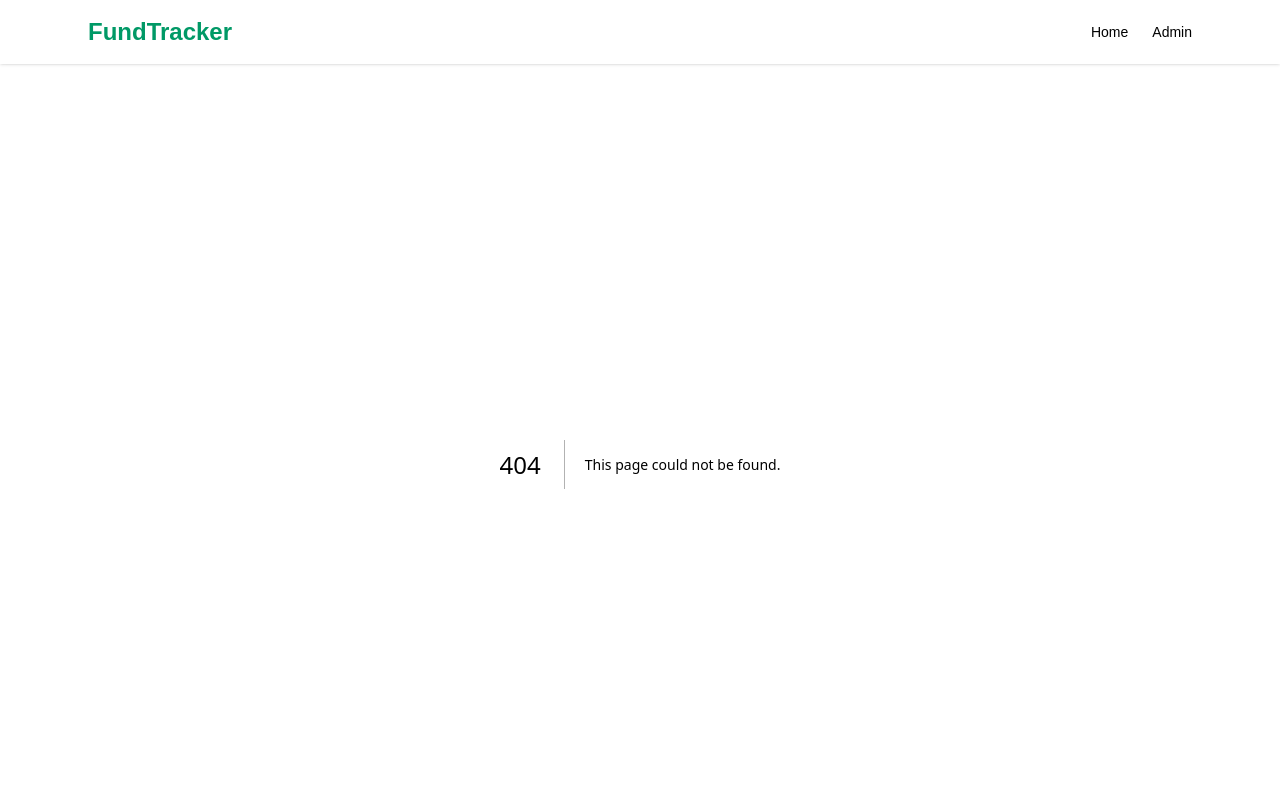
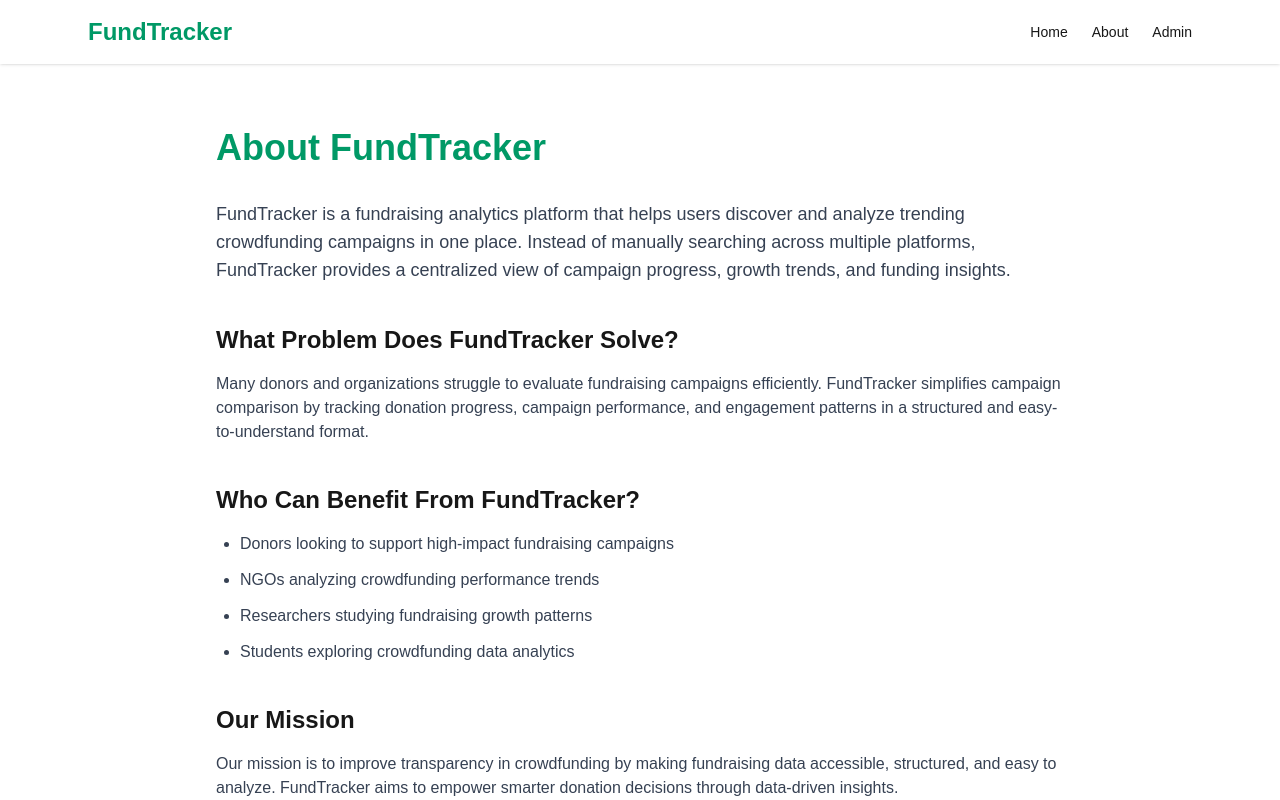
Before and after one commit to deepakQE/fundtracker, a Next.js app: page /about in a window 1280 px wide. Before the commit this address had no page. Shown: the top 800 px of the page. Built offline with nearby package versions, Linux system fonts and the light colour scheme.

Commit message:
Add About page for SEO

```diff
--- /dev/null
+++ b/app/about/page.tsx
@@ -0,0 +1,56 @@
+export const metadata = {
+  title: "About FundTracker",
+  description:
+    "Learn what FundTracker is, how it helps users analyze fundraising campaigns, and why it is useful for donors, NGOs, and researchers.",
+};
+
+export default function AboutPage() {
+  return (
+    <div className="max-w-4xl mx-auto px-6 py-16">
+      <h1 className="text-4xl font-bold text-emerald-600 mb-8">
+        About FundTracker
+      </h1>
+
+      <p className="mb-6 text-lg text-gray-700">
+        FundTracker is a fundraising analytics platform that helps users
+        discover and analyze trending crowdfunding campaigns in one place.
+        Instead of manually searching across multiple platforms, FundTracker
+        provides a centralized view of campaign progress, growth trends,
+        and funding insights.
+      </p>
+
+      <h2 className="text-2xl font-semibold mt-10 mb-4">
+        What Problem Does FundTracker Solve?
+      </h2>
+
+      <p className="mb-6 text-gray-700">
+        Many donors and organizations struggle to evaluate fundraising
+        campaigns efficiently. FundTracker simplifies campaign comparison by
+        tracking donation progress, campaign performance, and engagement
+        patterns in a structured and easy-to-understand format.
+      </p>
+
+      <h2 className="text-2xl font-semibold mt-10 mb-4">
+        Who Can Benefit From FundTracker?
+      </h2>
+
+      <ul className="list-disc pl-6 text-gray-700 space-y-3">
+        <li>Donors looking to support high-impact fundraising campaigns</li>
+        <li>NGOs analyzing crowdfunding performance trends</li>
+        <li>Researchers studying fundraising growth patterns</li>
+        <li>Students exploring crowdfunding data analytics</li>
+      </ul>
+
+      <h2 className="text-2xl font-semibold mt-10 mb-4">
+        Our Mission
+      </h2>
+
+      <p className="text-gray-700">
+        Our mission is to improve transparency in crowdfunding by making
+        fundraising data accessible, structured, and easy to analyze.
+        FundTracker aims to empower smarter donation decisions through
+        data-driven insights.
+      </p>
+    </div>
+  );
+}
--- a/app/layout.tsx
+++ b/app/layout.tsx
@@ -79,6 +79,12 @@ export default function RootLayout({
               >
                 Home
               </Link>
+              <Link
+                    href="/about"
+                    className="hover:text-emerald-600 transition"
+                  >
+                    About
+              </Link>
 
               <Link
                 href="/admin"
```
